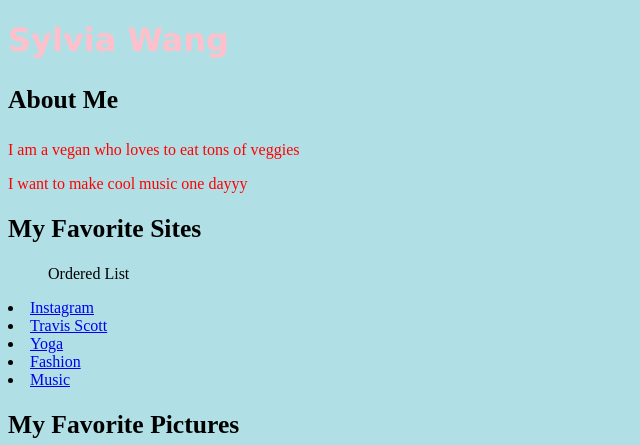
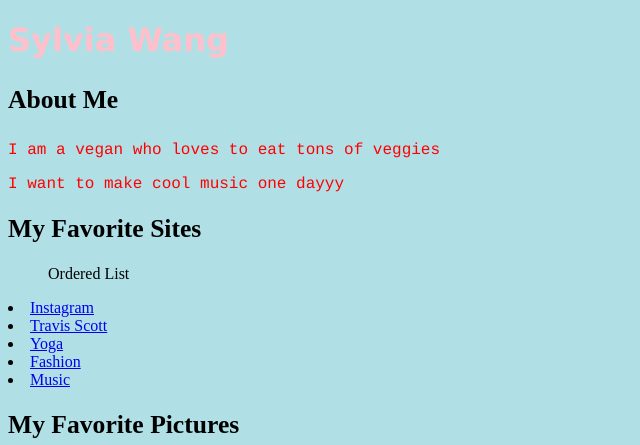
Before and after one commit to wangj75-1738977/wangj75-1738977.github.io, a plain HTML site: page tags.html in a window 1280 px wide. Shown: the top 445 px of the page, without its empty margins (0-640 px from the left). Drawn offline with Linux system fonts and the light colour scheme.

Commit message:
Add files via upload

```diff
--- a/tags.html
+++ b/tags.html
@@ -6,8 +6,8 @@
     <body style="background-color:powderblue;">
         <h1 style="font-family:verdana;">Sylvia Wang</h1>
         <h3 style="font-size:160%;">About Me</h3>
-        <p style="color:red;">I am a vegan who loves to eat tons of veggies</p>
-        <p style="color:red;">I want to make cool music one dayyy</p>
+        <p style="color:red;font-family:courier;">I am a vegan who loves to eat tons of veggies</p>
+        <p style="color:red;font-family:courier;">I want to make cool music one dayyy</p>
         <h2 style="font-size:160%;">My Favorite Sites</h2>
         <ol>Ordered List</ol>
         <li>
```
